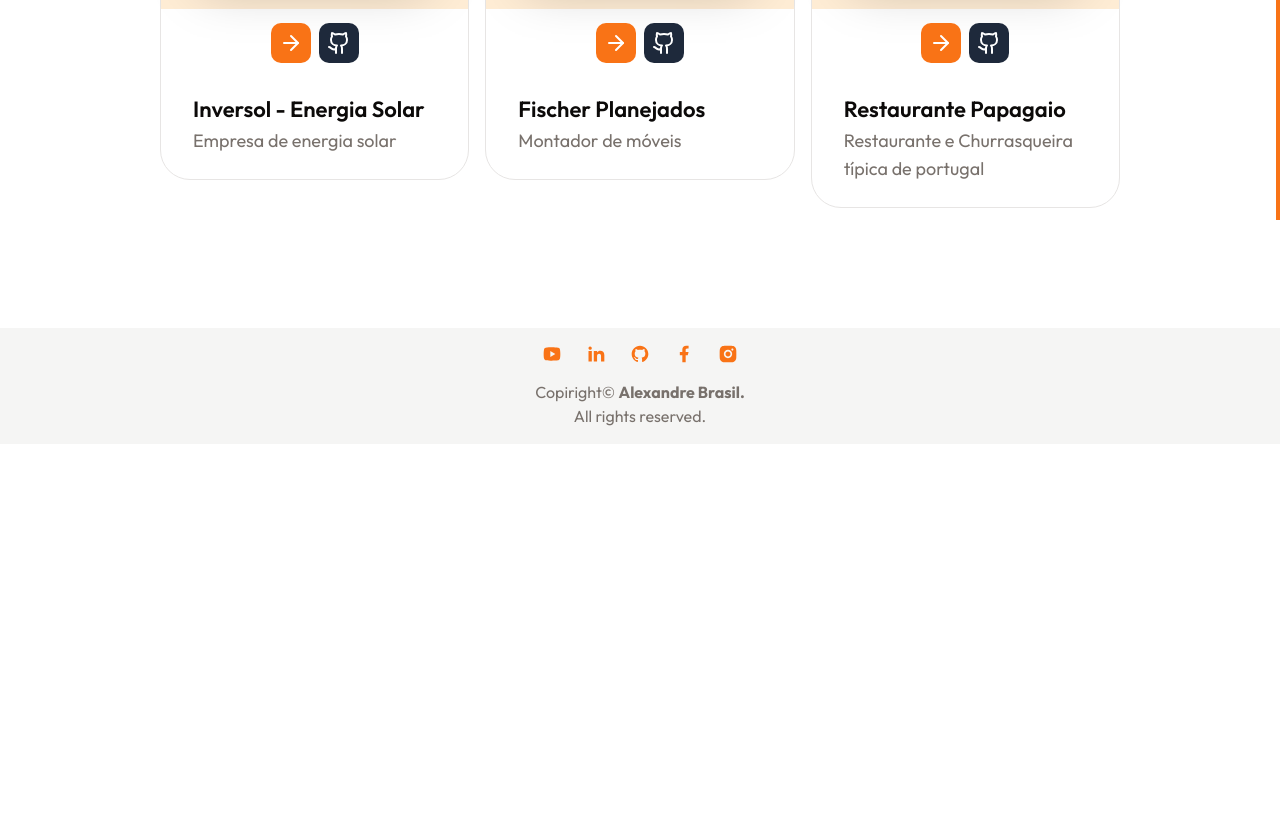
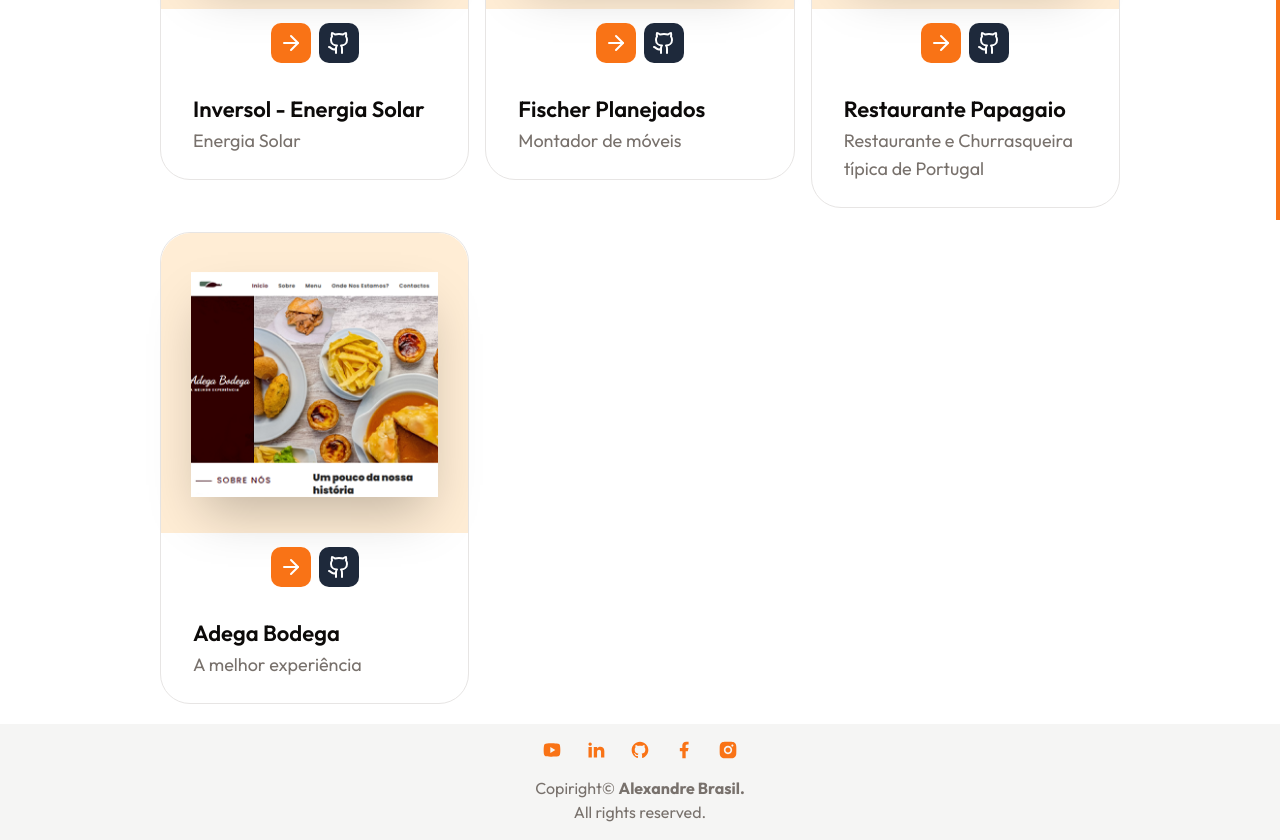
Before and after one commit to alexandre-brazil/alexandre, a Next.js app: page /projects in a window 1280 px wide. Shown: the part 580-1420 px from the top of the page. Before the commit the page ends 1024 px from the top, so only its background shows below. Built offline with nearby package versions, Linux system fonts and the light colour scheme.

Commit message:
add new project, adega bodega

```diff
--- a/app/about/page.jsx
+++ b/app/about/page.jsx
@@ -21,7 +21,7 @@ export default function About(){
         },
         {
             icon: <MailIcon size={20} />,
-            text: 'alexandre@lekko.com.br'
+            text: 'alexandre.brazil.official@outlook.com'
         },
         {
             icon: <Calendar size={20} />,
@@ -37,19 +37,16 @@ export default function About(){
             title: 'skills',
             data:[
                 {
-                    pathImg:'HTML, CSS'
+                    pathImg:'Front-end Development'
                 },
                 {
-                    pathImg:'Front-end Development'
+                    pathImg:'Back-end Development'
                 },
                 {
                     pathImg:'JavaScript'
                 },
                 {
-                    pathImg:'Back-end Development'
-                },
-                {
-                    pathImg:'Designer Motion and VFX'
+                    pathImg:'C language'
                 },
             ]
         },
@@ -85,7 +82,11 @@ export default function About(){
                     qualification: 'Postgraduate',
                     years: '2022 - 2023'
                 },
-
+                {
+                    universy: 'Software Engineer',
+                    qualification: '42 Porto - Piscine',
+                    years: '2025 - at the moment'
+                },
             ]
         },
         {
@@ -97,11 +98,15 @@ export default function About(){
                     years: '2023 - 2024'
                 },
                 {
+                    company: 'Word Revolution',
+                    role: 'Web developer full stack',
+                    years: '2024 - 2025'
+                },
+                {
                     company: 'Excellence Tecnologia',
                     role: 'IT technical support officer',
                     years: '2021 - 2022'
                 },
-
             ]
         },
     ];
--- a/app/projects/page.jsx
+++ b/app/projects/page.jsx
@@ -11,7 +11,7 @@ export default function Projects(){
             image: '/work/2.png',
             category: 'next js',
             name: 'Inversol - Energia Solar',
-            description: 'Empresa de energia solar',
+            description: 'Energia Solar',
             link: 'https://www.inversolenergiasolar.com.br/',
             github: '/'
         },
@@ -27,8 +27,16 @@ export default function Projects(){
             image: '/work/papagaio-site.png',
             category: 'next js',
             name: 'Restaurante Papagaio ',
-            description: 'Restaurante e Churrasqueira típica de portugal',
+            description: 'Restaurante e Churrasqueira típica de Portugal',
             link: 'https://restaurantepapagaio.pt/',
+            github: '/'
+        },
+        {
+            image: '/work/adega_bodega.png',
+            category: 'HTML',
+            name: 'Adega Bodega',
+            description: 'A melhor experiência',
+            link: 'https://adegabodega.pt/',
             github: '/'
         },
     ]
@@ -37,7 +45,6 @@ export default function Projects(){
     const [categories, setCategories] = useState(uniqueCategories);
     const [category, setCategory] = useState('all projects');
     const filteredProjects = projectData.filter(project => {
-        //if category is all project, return all, else filter
         return category === 'all projects'
         ? project
         : project.category === category;
--- a/components/ProjectCard.jsx
+++ b/components/ProjectCard.jsx
@@ -5,7 +5,6 @@ import {Badge} from "./ui/badge";
 import {Github, Link2Icon, ArrowRightIcon} from 'lucide-react';
 
 export default function ProjectCard({project}){
-
     return(
        <Card>
         <CardHeader className='p-0'>
@@ -27,7 +26,6 @@ export default function ProjectCard({project}){
                     <Github size={40} className="bg-slate-800 text-3xl text-white rounded-[10px] p-2 ml-2"/>
                     </div>
                     </Link>
-
         </CardHeader>
         <div className="h-full px-8 py-6">
             <Badge className='uppercase text-sm font-medium mb-2 absolute top-4 left-5'>{project.category}</Badge>
```
Also changed, not shown: public/work/adega_bodega.png (added).
